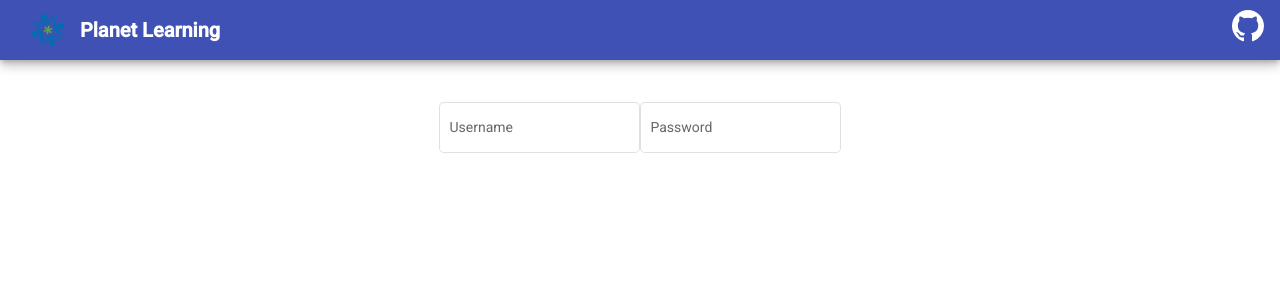
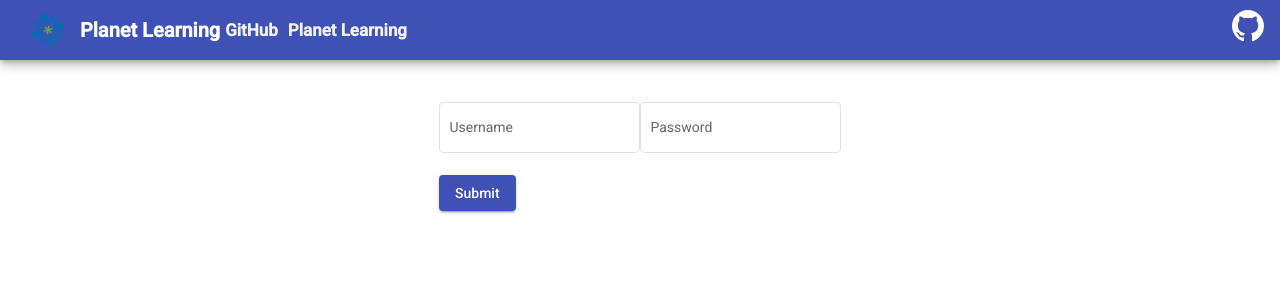
Before and after one commit to akhilmiryala/angular, an Angular app in the folder week1/: page / in a window 1280 px wide. Shown: the top 300 px of the page. Built offline with nearby package versions, Linux system fonts and the light colour scheme.

Commit message:
First week changes until step 12

```diff
--- a/week1/src/app/app.component.html
+++ b/week1/src/app/app.component.html
@@ -1,9 +1,13 @@
 <mat-toolbar class="mat-elevation-z6 mat-primary">
   <img src="assets/cropped-ole-ico-logo-32x32.png"/>
-  <span>Planet Learning</span>
+  <span>Planet Learning </span>
 
   <!-- START: MENU SECTION -->
   <!-- YOUR MENU GOES HERE -->
+  <div class="topnav">
+    <a class="active "href="https://github.com/planetlearning">GitHub </a>
+    <a href="localhost:3100">Planet Learning </a>
+  </div>
   <div class="spacer"></div>
   <a target="_blank" rel="noopener" href="https://github.com/planetlearning">
     <svg height="32" viewBox="0 0 16 16" width="32" aria-hidden="true">
@@ -17,17 +21,19 @@
 
   <!-- START: CONTENT SECTION -->
   <!-- YOUR CONTENT BODY GOES HERE -->
-  <div class="card-container">
+  <div class="card-container" *ngIf="!loggedIn">
       <div class="form-container">
-        <form validate="false">
+        <form #loginForm="ngForm" (ngSubmit)="login(loginForm)" validate="false">
           <mat-form-field appearance="outline">
             <mat-label>Username</mat-label>
-            <input matInput>
+            <input matInput name="username" ngmodel>
           </mat-form-field>
           <mat-form-field appearance="outline">
             <mat-label>Password</mat-label>
-            <input matInput>
+            <input name="password" ngmodel type="password" matInput>
           </mat-form-field>
+          <br>
+          <button (ngSubmit)="login(loginForm)" type="submit" mat-raised-button color="primary">Submit</button>
         </form>
       </div>
   </div>
--- a/week1/src/app/app.component.scss
+++ b/week1/src/app/app.component.scss
@@ -0,0 +1,11 @@
+.topnav {
+    overflow: hidden;
+  }
+
+  .topnav a {
+    float: left;
+    color: #f2f2f2;
+    font-size: 17px;
+    display: block;
+    padding: 5px;
+  }
--- a/week1/src/app/app.component.ts
+++ b/week1/src/app/app.component.ts
@@ -21,7 +21,7 @@ export class AppComponent {
 
   login(form) {
     const httpOpts = { headers: new HttpHeaders().set('Content-Type', 'application/json') };
-    this.http.post('http://localhost:5200/_session', { }, httpOpts)
+    this.http.post('http://localhost:5200/_session', {name: form.value.username,password: form.value.password}, httpOpts)
       .subscribe();
   }
 }
--- a/week1/src/app/app.module.ts
+++ b/week1/src/app/app.module.ts
@@ -11,6 +11,8 @@ import { MatFormFieldModule } from '@angular/material/form-field';
 import { MatIconModule } from '@angular/material/icon';
 import { MatInputModule } from '@angular/material/input';
 import { MatToolbarModule } from '@angular/material/toolbar';
+import { MatButtonModule } from '@angular/material/button';
+import { FormsModule } from '@angular/forms';
 
 @NgModule({
   declarations: [
@@ -24,7 +26,9 @@ import { MatToolbarModule } from '@angular/material/toolbar';
     MatFormFieldModule,
     MatIconModule,
     MatInputModule,
-    MatToolbarModule
+    MatToolbarModule,
+    MatButtonModule,
+    FormsModule
   ],
   providers: [],
   bootstrap: [AppComponent]
```
